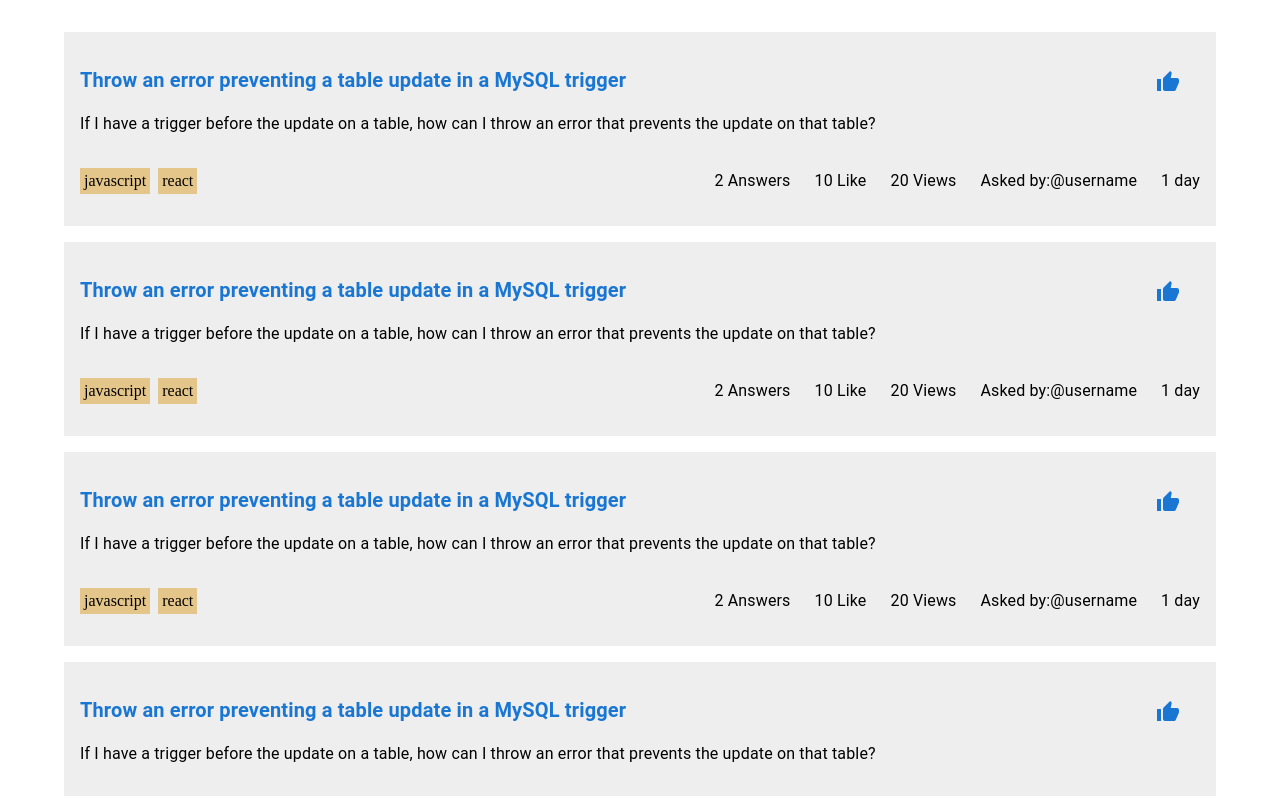
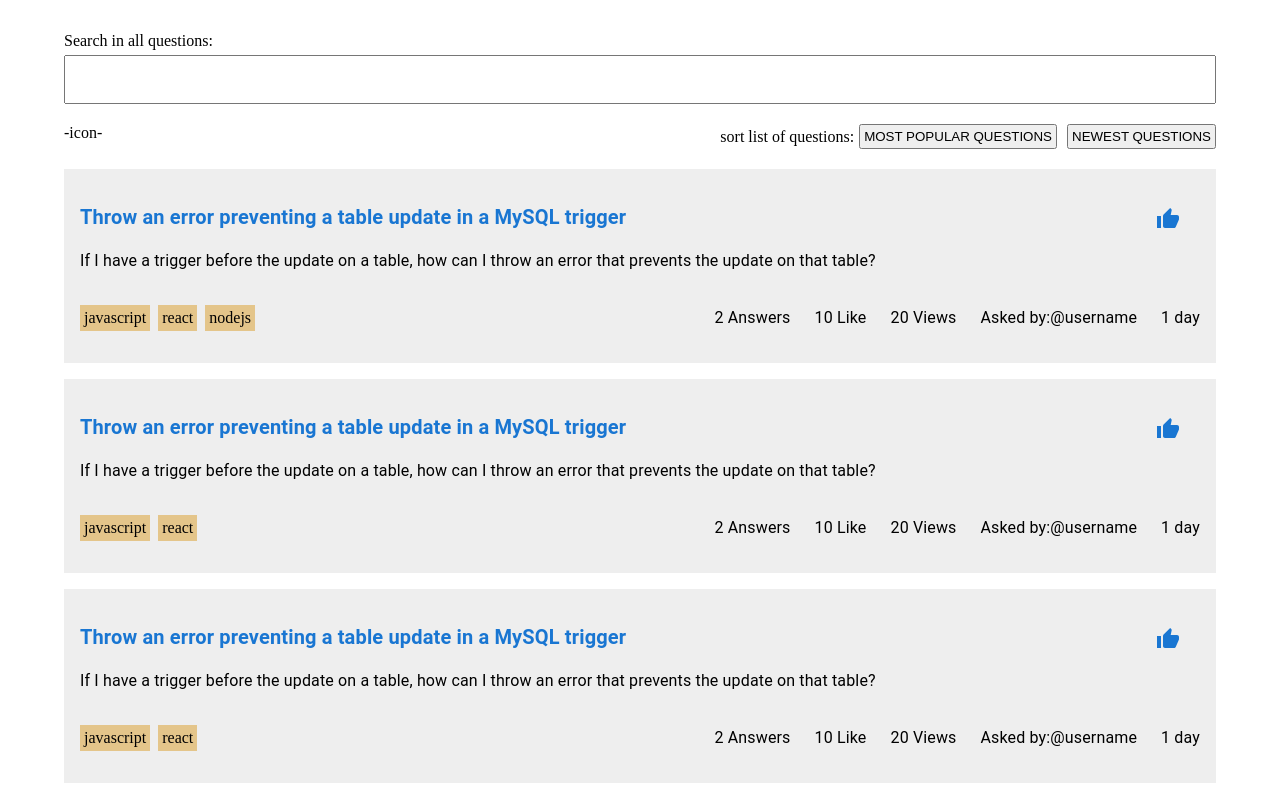
Before and after one commit to Lenindelrionicaragua/Q-And-A, a React app in the folder client/: page / in a window 1280 px wide. Shown: the top 796 px of the page. Built offline with nearby package versions, Linux system fonts and the light colour scheme.

Commit message:
temp chagnes

```diff
--- a/client/src/components/questions/QuestionList.jsx
+++ b/client/src/components/questions/QuestionList.jsx
@@ -2,14 +2,20 @@ import React from "react";
 import Question from "./Question";
 import Container from "@mui/material/Container";
 import Box from "@mui/material/Box";
+import SearchBar from "../../components/searchbar/SearchBar";
+import Sorting from "../sorting/Sorting";
 
-const questions = [
+const QuestionList = () => {
+  const [questions, setQuestions] = React.useState([]);
+
+  React.useEffect(() => {
+    setQuestions([
       {
         id: 1,
         title: "Throw an error preventing a table update in a MySQL trigger",
         excerpt:
           "If I have a trigger before the update on a table, how can I throw an error that prevents the update on that table?",
-    module: ["javascript", "react"],
+        module: ["javascript", "react", "nodejs"],
         likes: 10,
         views: 20,
         author: "@username",
@@ -64,12 +70,23 @@ const questions = [
           "The hack could be implemented using triggers or using a stored procedure. I describe both options below following the example used by @RuiDC.",
         ],
       },
-];
+    ]);
+  }, []);
 
-const QuestionList = () => {
+  const runSearch = (searchModule) => {
+    const filteredQuestions = questions.filter((question) => {
+      return question.module.includes(searchModule);
+    });
+
+    setQuestions(filteredQuestions);
+  };
+
+  const handlePopularQuestions = () => {};
   return (
     <Box component="section" py={4}>
       <Container maxWidth="lg">
+        <SearchBar runSearch={runSearch} />
+        <Sorting handlePopularQuestions={handlePopularQuestions} />
         <ul>
           {questions.map((qus, index) => (
             <Question key={index} question={qus} />
--- /dev/null
+++ b/client/src/components/searchbar/SearchBar.css
@@ -0,0 +1,8 @@
+.search-form-wrapper p {
+  margin-bottom: 5px;
+}
+.search-form-wrapper input {
+  width: 100%;
+  padding: 15px;
+  margin-bottom: 20px;
+}
--- /dev/null
+++ b/client/src/components/searchbar/SearchBar.jsx
@@ -0,0 +1,29 @@
+import React from "react";
+import "./SearchBar.css";
+
+const SearchBar = ({ runSearch }) => {
+  const [module, setModule] = React.useState("");
+
+  return (
+    <div className="search-form-wrapper">
+      <p>Search in all questions:</p>
+      <form
+        className="search-form"
+        onSubmit={(event) => {
+          event.preventDefault();
+          runSearch(module);
+        }}
+      >
+        <input
+          type="text"
+          value={module}
+          onChange={(event) => {
+            setModule(event.target.value);
+          }}
+        />
+      </form>
+    </div>
+  );
+};
+
+export default SearchBar;
--- /dev/null
+++ b/client/src/components/sorting/Sorting.css
@@ -0,0 +1,19 @@
+.sorting-wrapper {
+  display: flex;
+  margin-bottom: 20px;
+  justify-content: space-between;
+}
+.sorting-wrapper span {
+  margin-right: 10px;
+}
+.sort-btn-wrapper {
+  display: flex;
+  align-items: center;
+}
+.popular-question-btn {
+  padding: 3px;
+  margin-right: 10px;
+}
+.newest-question-btn {
+  padding: 3px;
+}
--- /dev/null
+++ b/client/src/components/sorting/Sorting.jsx
@@ -0,0 +1,24 @@
+import React from "react";
+import "./Sorting.css";
+
+const Sorting = (handlePopularQuestions) => {
+  return (
+    <div className="sorting-wrapper">
+      <div className="sorting-icon">
+        <span>-icon-</span>
+      </div>
+      <div className="sort-btn-wrapper">
+        <p style={{ marginRight: "5px" }}>sort list of questions:</p>
+        <button
+          className="popular-question-btn"
+          onClick={handlePopularQuestions}
+        >
+          MOST POPULAR QUESTIONS
+        </button>
+        <button className="newest-question-btn">NEWEST QUESTIONS</button>
+      </div>
+    </div>
+  );
+};
+
+export default Sorting;
--- a/client/src/pages/Home/Home.jsx
+++ b/client/src/pages/Home/Home.jsx
@@ -1,13 +1,10 @@
 import React from "react";
 import QuestionList from "../../components/questions/QuestionList";
-
 import TEST_ID from "./Home.testid";
 
 const Home = () => {
   return (
     <div data-testid={TEST_ID.container}>
-      <h1></h1>
-      <p></p>
       <QuestionList />
     </div>
   );
```
Lines whose indentation alone changed are shown as unchanged.
